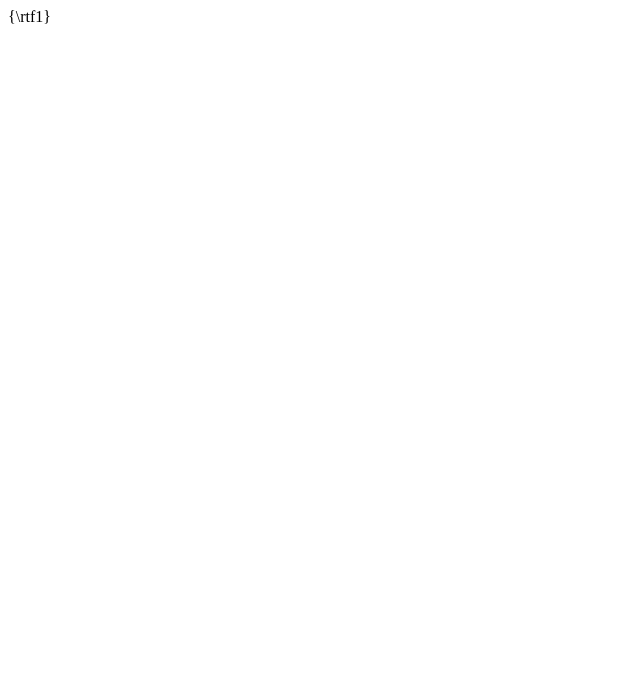
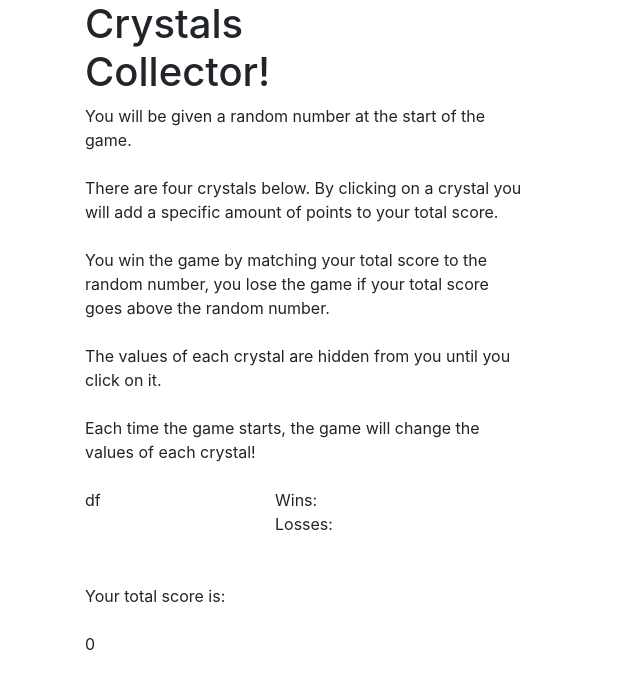
Before and after one commit to Tinedanzer/unit-4-game, a plain HTML site: page index.html in a window 1280 px wide. Shown: the whole page, without its empty margins (0-640 px from the left). Drawn offline with nearby package versions, Linux system fonts and the light colour scheme.

Commit message:
infrastructure only

```diff
--- a/index.html
+++ b/index.html
@@ -1 +1,62 @@
-{\rtf1}
+<!DOCTYPE html>
+<html lang="en-us">
+<head>
+
+    <meta charset="UTF-8">
+    <title>Boss Baby's Gem Game</title>
+    <link rel="stylesheet" href="/assets/css/reset.css">
+    <link rel="stylesheet" href="https://stackpath.bootstrapcdn.com/bootstrap/4.1.1/css/bootstrap.min.css" integrity="sha384-WskhaSGFgHYWDcbwN70/dfYBj47jz9qbsMId/iRN3ewGhXQFZCSftd1LZCfmhktB" crossorigin="anonymous">
+    <link rel="stylesheet" href="/assets/css/styles.css">
+    <script type="text/javascript" src="https://cdnjs.cloudflare.com/ajax/libs/jquery/3.2.1/jquery.min.js"></script>
+    <script type="text/javascript" src="/assets/javascript/game.js"></script>
+</head>
+<body>
+<div class="container">
+    <div class="row">
+        <div class="col-md-4">
+            <h1>Crystals Collector!</h1>
+        </div>
+    </div>
+    <div class="row">
+        <div class="col-md-5">
+            You will be given a random number at the start of the game.
+        </br></br>
+            There are four crystals below. By clicking on a crystal you will add a specific amount of points to your total score.
+        </br><br>
+            You win the game by matching your total score to the random number, you lose the game if your total score goes above the random number.
+        </br><br>
+            The values of each crystal are hidden from you until you click on it.
+        </br><br>
+            Each time the game starts, the game will change the values of each crystal!
+        </div>
+    </div>
+    <br>
+    <div class="row">
+        <div class="col-md-2">
+df
+        </div>
+        <div class="col-md-1" class="wins">
+            <span id=wins>Wins: </span>
+            <span id=losses>Losses: </span>
+        </div>
+    </div>
+    <br>
+
+    <!-- add in buttons here -->
+    <br>
+    <div class="row">
+        <div class="col-md-2" class=totalscore1>
+        <span>Your total score is: </span>
+        </div>
+    </div>
+    <br>
+    <div class="row">
+        <div class="col-md-2" class=totalscore1>
+            <span id=yourtotalscore2>0</span>
+        </div>
+    </div>
+
+
+</div>
+</body>
+</html>
```
